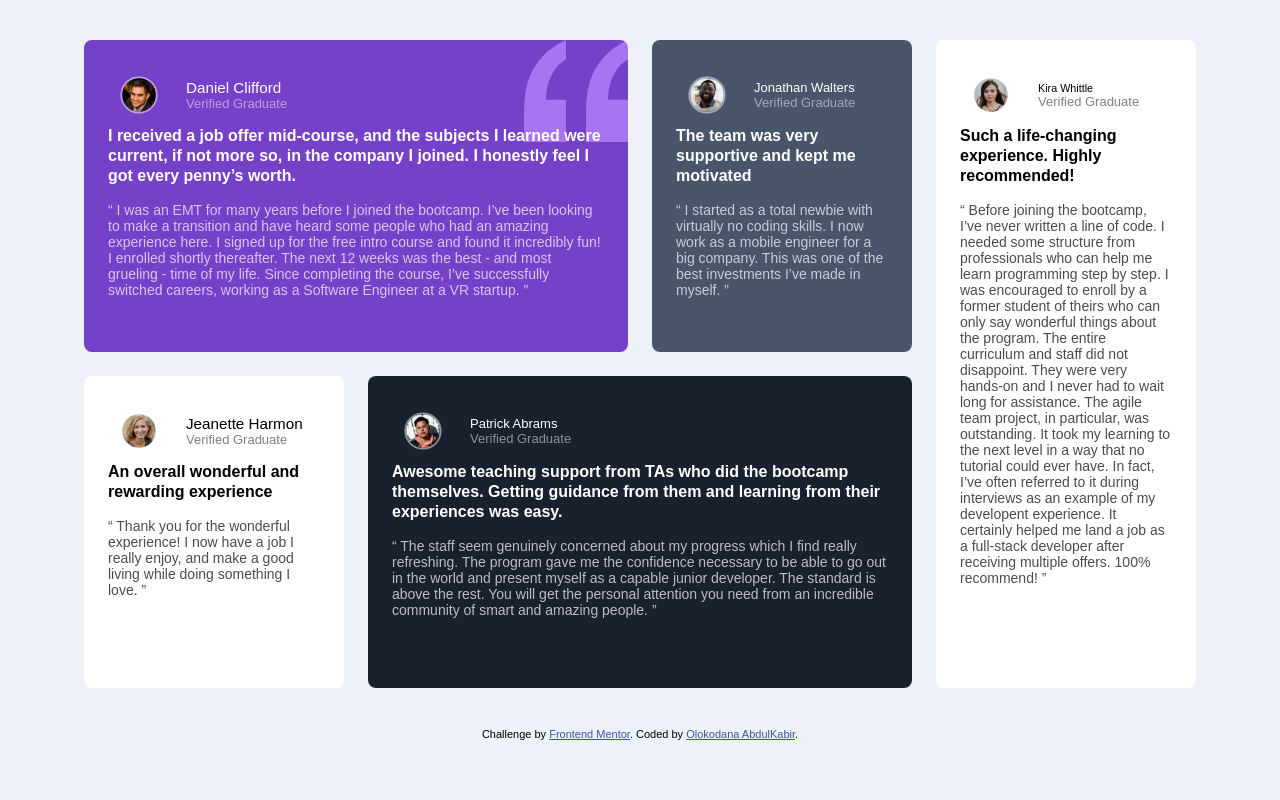
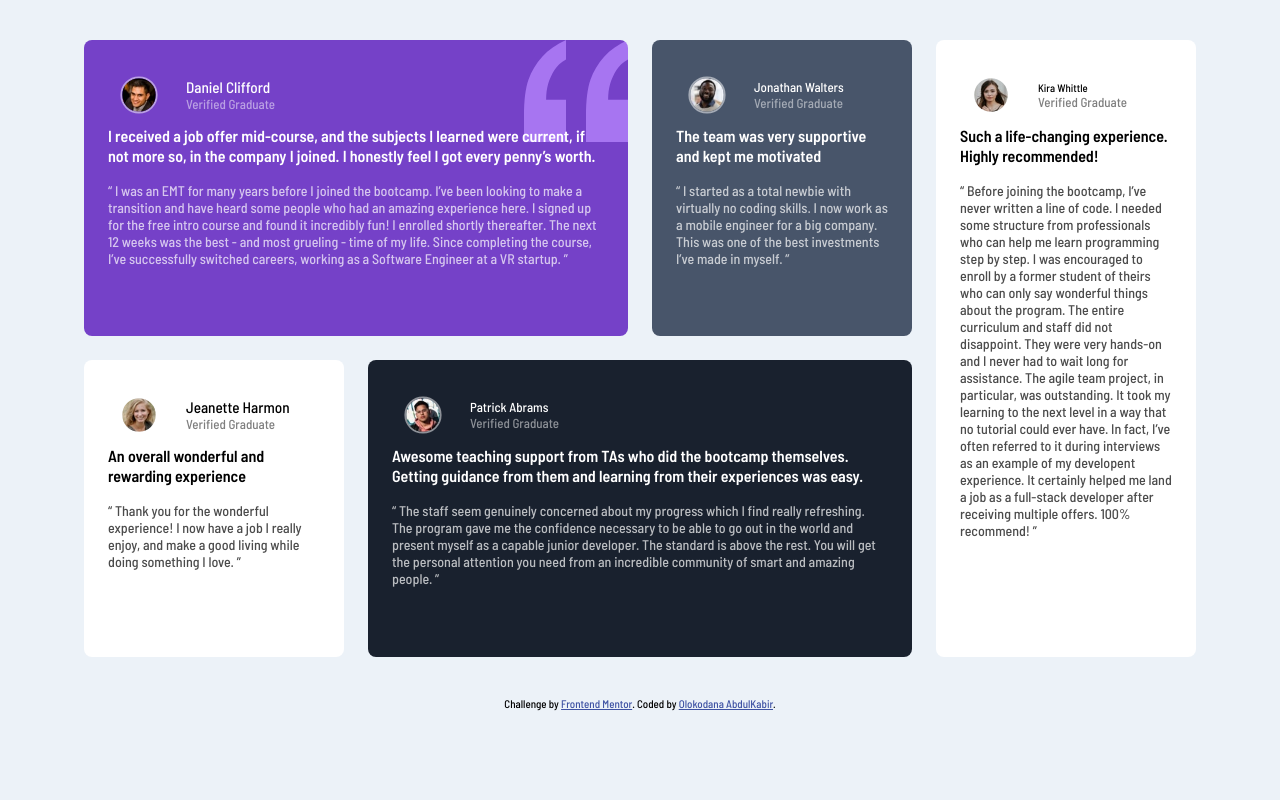
Before and after one commit to Olokoburnfire/testimonial-grid, a plain HTML site: page index.html in a window 1280 px wide. Drawn offline with Linux system fonts and the light colour scheme.

Commit message:
Update styles.css

```diff
--- a/styles.css
+++ b/styles.css
@@ -1,4 +1,5 @@
-        * {
+       @import url('https://fonts.googleapis.com/css2?family=Barlow+Semi+Condensed:wght@300;500;600&display=swap');
+       * {
             margin: 0;
             padding: 0;
             box-sizing: border-box;
```
